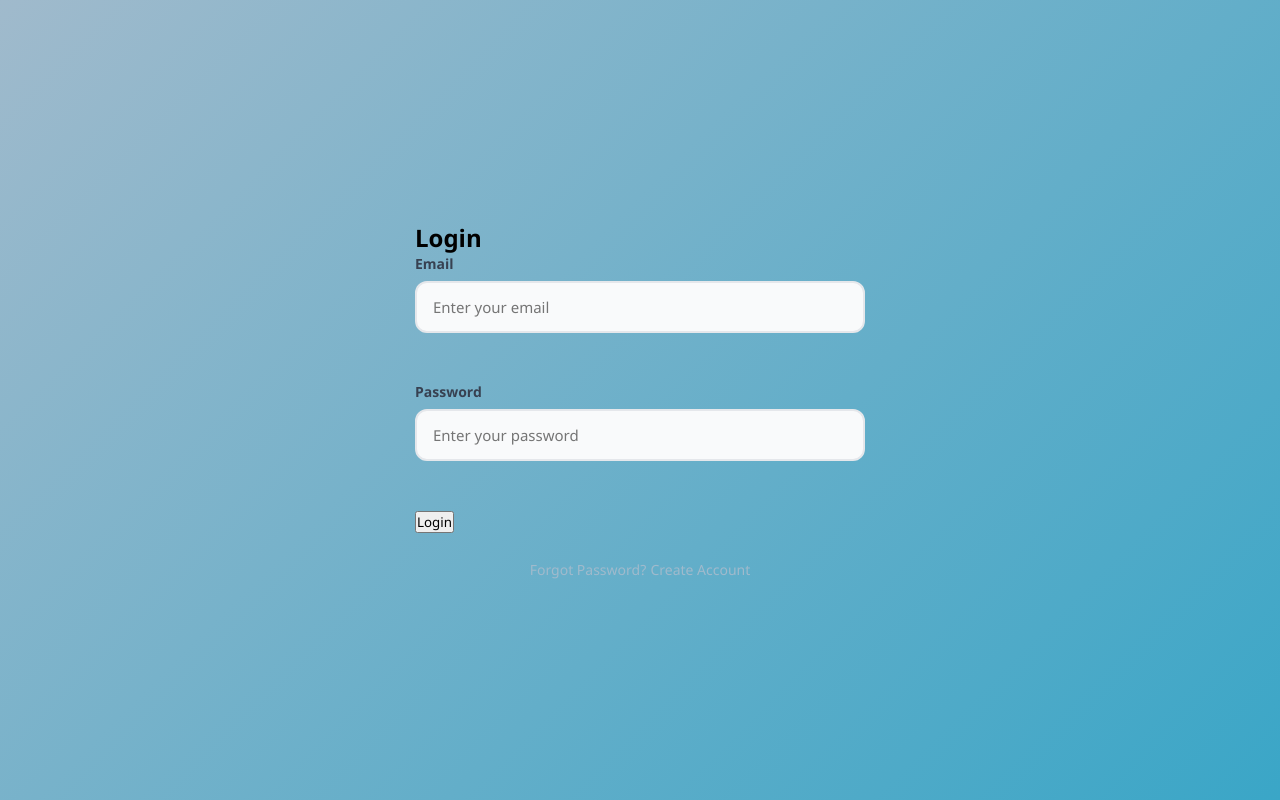
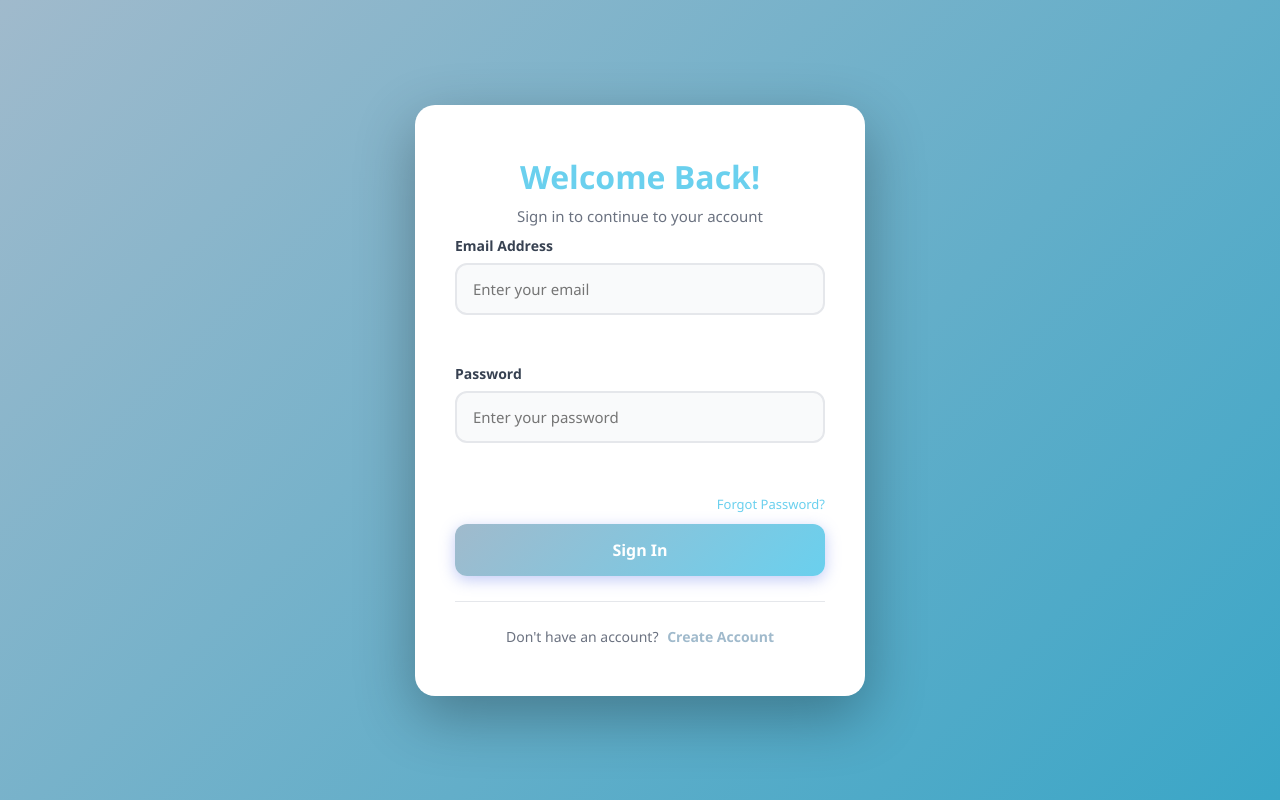
Before and after one commit to dheepakshakthi/EduTech, a Django app: template website/templates/index.html in a window 1280 px wide. Run offline with Django 5.2, Linux system fonts and the light colour scheme; the template is opened without the code that fills it, so the values that code supplies are empty.

Commit message:
Update index.html

```diff
--- a/website/templates/index.html
+++ b/website/templates/index.html
@@ -1,38 +1,79 @@
 <!DOCTYPE html>
 <html lang="en">
 <head>
-    <meta charset="UTF-8" />
-    <meta name="viewport" content="width=device-width, initial-scale=1.0" />
-    <title>Login Page</title>
+    <meta charset="UTF-8">
+    <meta name="viewport" content="width=device-width, initial-scale=1.0">
+    <title>Login - Welcome Back</title>
     <link rel="stylesheet" href="styles.css" />
 </head>
 <body>
+    <div class="container">
+        <!-- Login Form -->
+        <div id="loginForm" class="auth-box">
+            <div class="welcome-text">
+                <h1>Welcome Back!</h1>
+                <p>Sign in to continue to your account</p>
+            </div>
 
-    <div class="container">
-        <form id="loginForm" class="login-box">
-            <h2>Login</h2>
-
+            <form id="loginFormSubmit">
                 <div class="input-group">
-                <label for="email">Email</label>
-                <input type="text" id="email" placeholder="Enter your email">
-                <p class="error" id="emailError"></p>
+                    <label for="loginEmail">Email Address</label>
+                    <input type="email" id="loginEmail" placeholder="Enter your email" autocomplete="email">
+                    <span class="error" id="loginEmailError"></span>
                 </div>
 
                 <div class="input-group">
-                <label for="password">Password</label>
-                <input type="password" id="password" placeholder="Enter your password">
-                <p class="error" id="passwordError"></p>
+                    <label for="loginPassword">Password</label>
+                    <input type="password" id="loginPassword" placeholder="Enter your password" autocomplete="current-password">
+                    <span class="error" id="loginPasswordError"></span>
                 </div>
 
-            <button type="submit" class="login-btn">Login</button>
+                <div class="forgot-password">
+                    <a href="#" onclick="alert('Password reset feature coming soon!'); return false;">Forgot Password?</a>
+                </div>
 
-            <div class="links">
-                <a href="#">Forgot Password?</a>
-                <a href="#">Create Account</a>
+                <button type="submit" class="auth-btn">Sign In</button>
+
+                <div class="switch-form">
+                    <p>Don't have an account? <button type="button" onclick="switchToSignup()">Create Account</button></p>
                 </div>
             </form>
         </div>
 
+        <!-- Signup Form -->
+        <div id="signupForm" class="auth-box hidden">
+            <div class="welcome-text">
+                <h1>Join Us!</h1>
+                <p>Create your account to get started</p>
+            </div>
+
+            <form id="signupFormSubmit">
+                <div class="input-group">
+                    <label for="signupEmail">Email Address</label>
+                    <input type="email" id="signupEmail" placeholder="Enter your email" autocomplete="email">
+                    <span class="error" id="signupEmailError"></span>
+                </div>
+
+                <div class="input-group">
+                    <label for="signupPassword">Password</label>
+                    <input type="password" id="signupPassword" placeholder="Create a password" autocomplete="new-password">
+                    <span class="error" id="signupPasswordError"></span>
+                </div>
+
+                <div class="input-group">
+                    <label for="confirmPassword">Confirm Password</label>
+                    <input type="password" id="confirmPassword" placeholder="Confirm your password" autocomplete="new-password">
+                    <span class="error" id="confirmPasswordError"></span>
+                </div>
+
+                <button type="submit" class="auth-btn">Create Account</button>
+
+                <div class="switch-form">
+                    <p>Already have an account? <button type="button" onclick="switchToLogin()">Sign In</button></p>
+                </div>
+            </form>
+        </div>
+    </div>
    <script src="script.js"></script>
 </body>
 </html>
```
Lines whose indentation alone changed are shown as unchanged.
